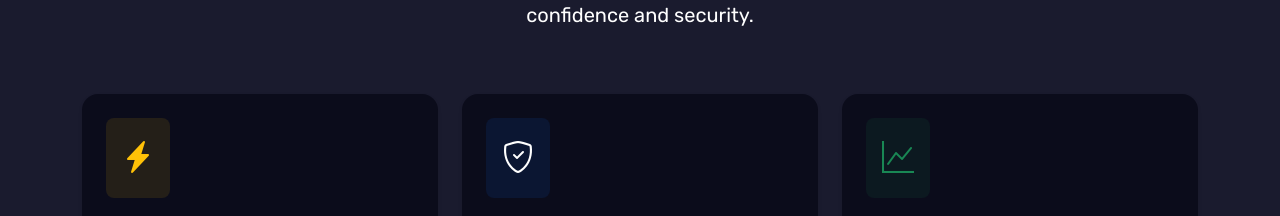
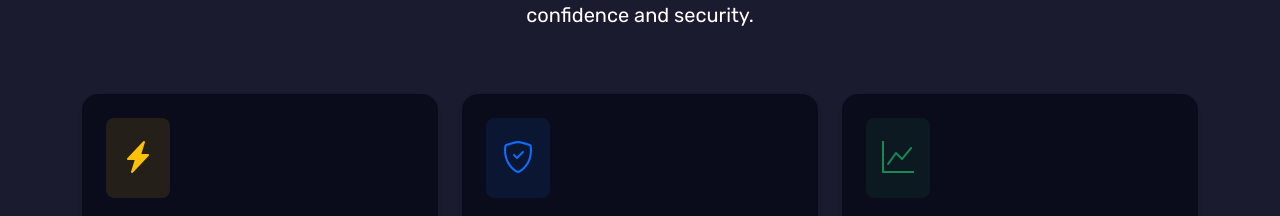
Before and after one commit to NetIgnite-project/Website, a Nuxt app: page / in a window 1280 px wide. Shown: the part 1000-1216 px from the top of the page. Built offline with nearby package versions, Linux system fonts and the light colour scheme.

Commit message:
Update index.vue

```diff
--- a/pages/index.vue
+++ b/pages/index.vue
@@ -99,7 +99,7 @@
 					<div class="col-md-4">
 						<div class="feature-card h-100 rounded-4 p-4 shadow-sm border-0">
 							<div class="feature-icon bg-primary bg-opacity-10 rounded-3 p-3 mb-3 d-inline-block">
-								<i class="bi bi-shield-check text-white fs-2"></i>
+								<i class="bi bi-shield-check text-primary fs-2"></i>
 							</div>
 							<h4 class="fw-bold mb-3">Secure Access</h4>
 							<p>
```
